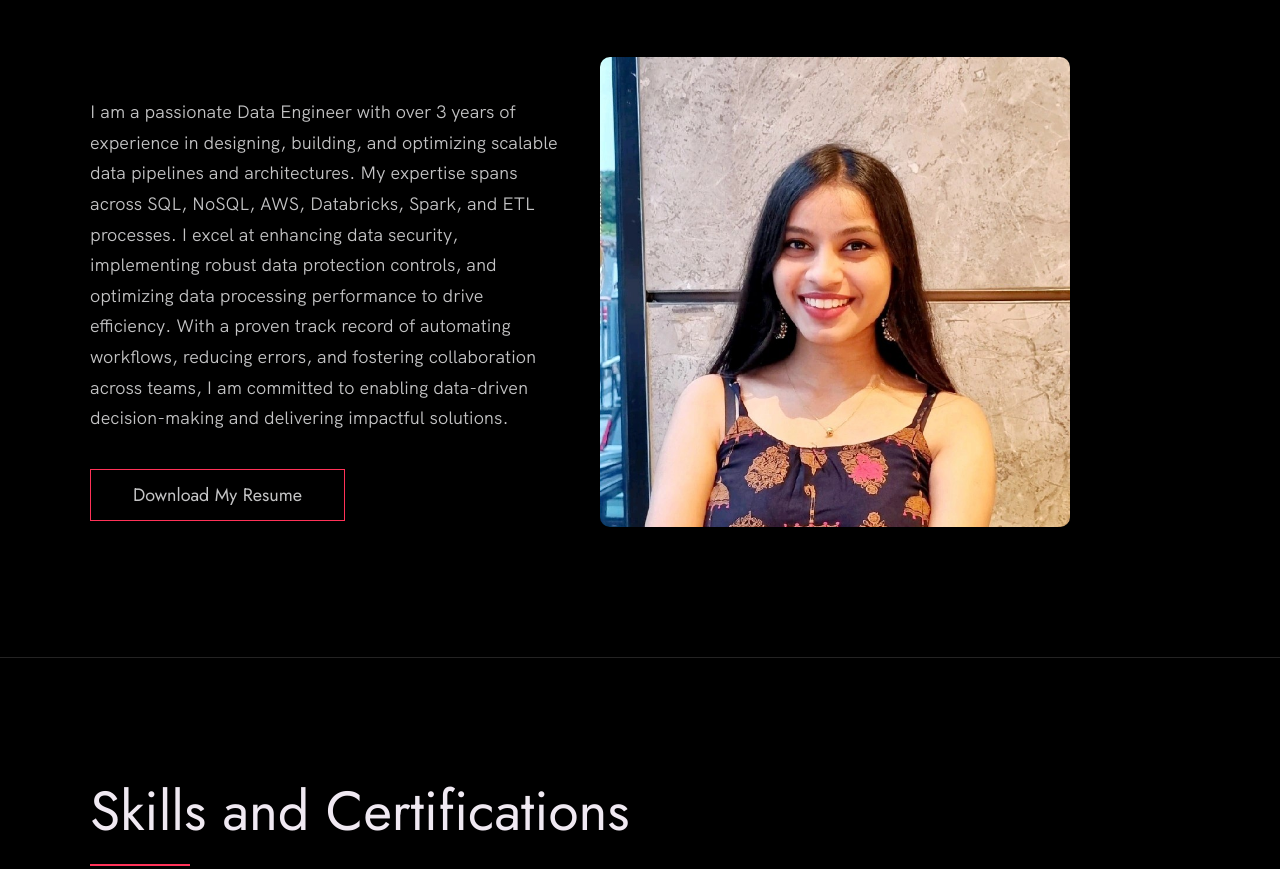
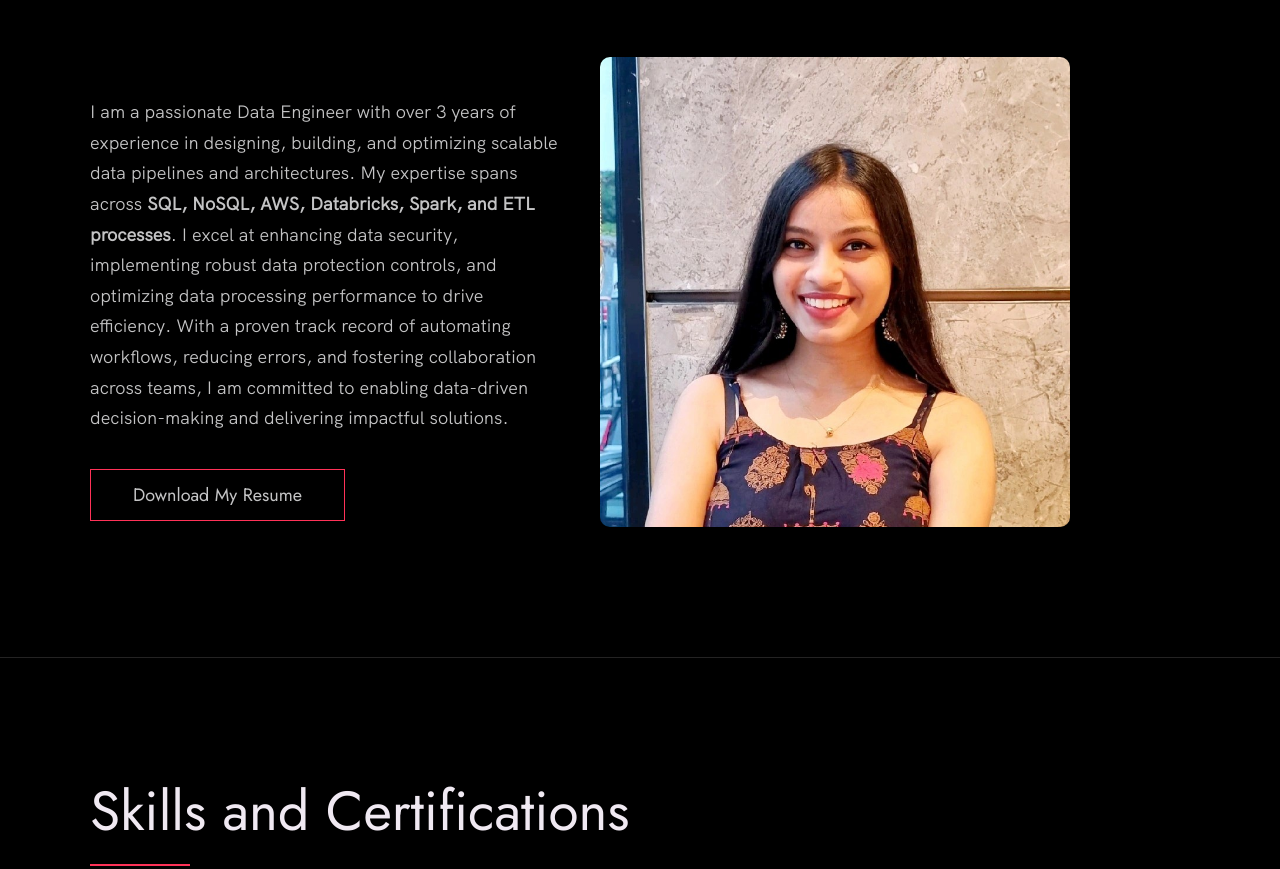
Before and after one commit to sumankumari13/sumankumari13.github.io, a plain HTML site: page index.html in a window 1280 px wide. Shown: the part 1011-1880 px from the top of the page. Drawn offline with Linux system fonts and the light colour scheme.

Commit message:
Update index.html

```diff
--- a/index.html
+++ b/index.html
@@ -61,7 +61,7 @@
                 <!-- Replace the below paragraph with info about yourself -->
                 <p style="font-size: 1.2rem; line-height: 1.6; margin-bottom: 20px;"></p>
                 I am a passionate Data Engineer with over 3 years of experience in designing, building, and optimizing scalable data pipelines and architectures.
-                My expertise spans across SQL, NoSQL, AWS, Databricks, Spark, and ETL processes. I excel at enhancing data security, implementing robust data protection controls,
+                My expertise spans across <strong>SQL, NoSQL, AWS, Databricks, Spark, and ETL processes</strong>. I excel at enhancing data security, implementing robust data protection controls,
                 and optimizing data processing performance to drive efficiency. With a proven track record of automating workflows, reducing errors, and fostering collaboration across teams,
                 I am committed to enabling data-driven decision-making and delivering impactful solutions.
                 </p>
```
